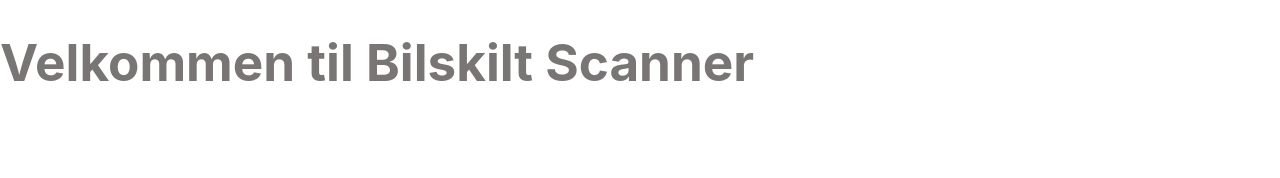
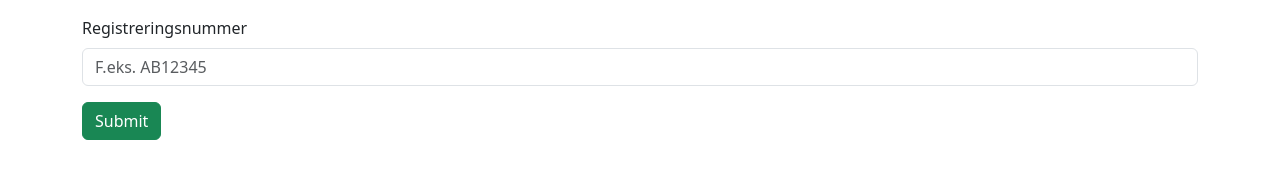
Before and after one commit to adrianBrands/Bilskilt, a website built with Vite: page index.html in a window 1280 px wide. Built offline with nearby package versions, Linux system fonts and the light colour scheme; no server answers.

Commit message:
modified index.html

```diff
--- a/index.html
+++ b/index.html
@@ -3,11 +3,21 @@
   <head>
     <meta charset="UTF-8" />
     <link rel="icon" type="image/svg+xml" href="/vite.svg" />
+    <link rel="stylesheet" href="./node_modules/bootstrap/dist/css/bootstrap.min.css" />
     <meta name="viewport" content="width=device-width, initial-scale=1.0" />
     <script type="module" src="/src/main.ts" defer></script>
-    <title>Vite + TS</title>
+    <title>Bilskilt</title>
   </head>
   <body>
-    <div class="welcome"></div>
+    <div class="container">
+      <form action="" id="form" class="numberPlateForm mt-3">
+        <div class="mb-3">
+          <label for="numberPlateInput" class="form-label">Registreringsnummer</label>
+          <input name="numberPlate" id="numberPlateInput" type="text" class="form-control" placeholder="F.eks. AB12345" />
+        </div>
+        <button type="submit" class="btn btn-success buttonClick">Submit</button>
+      </form>
+    </div>
+    <div class="container content"></div>
   </body>
 </html>
```
